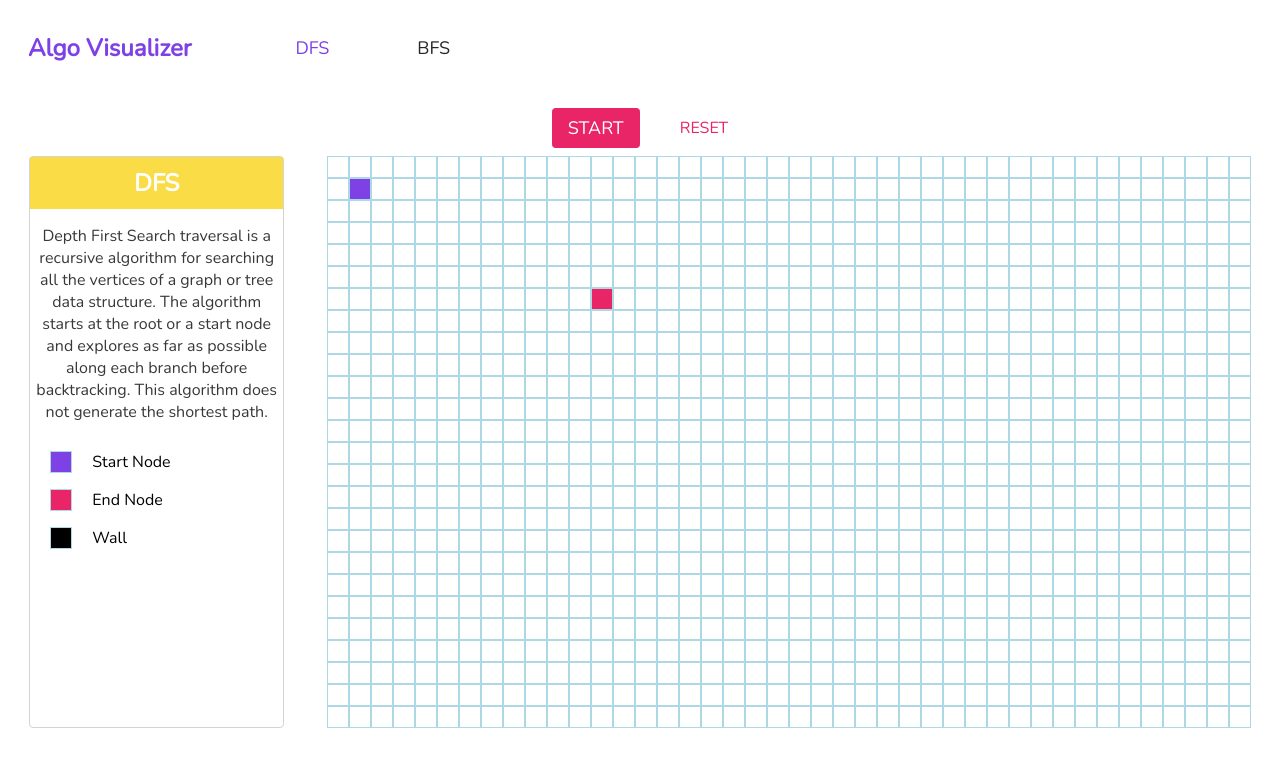
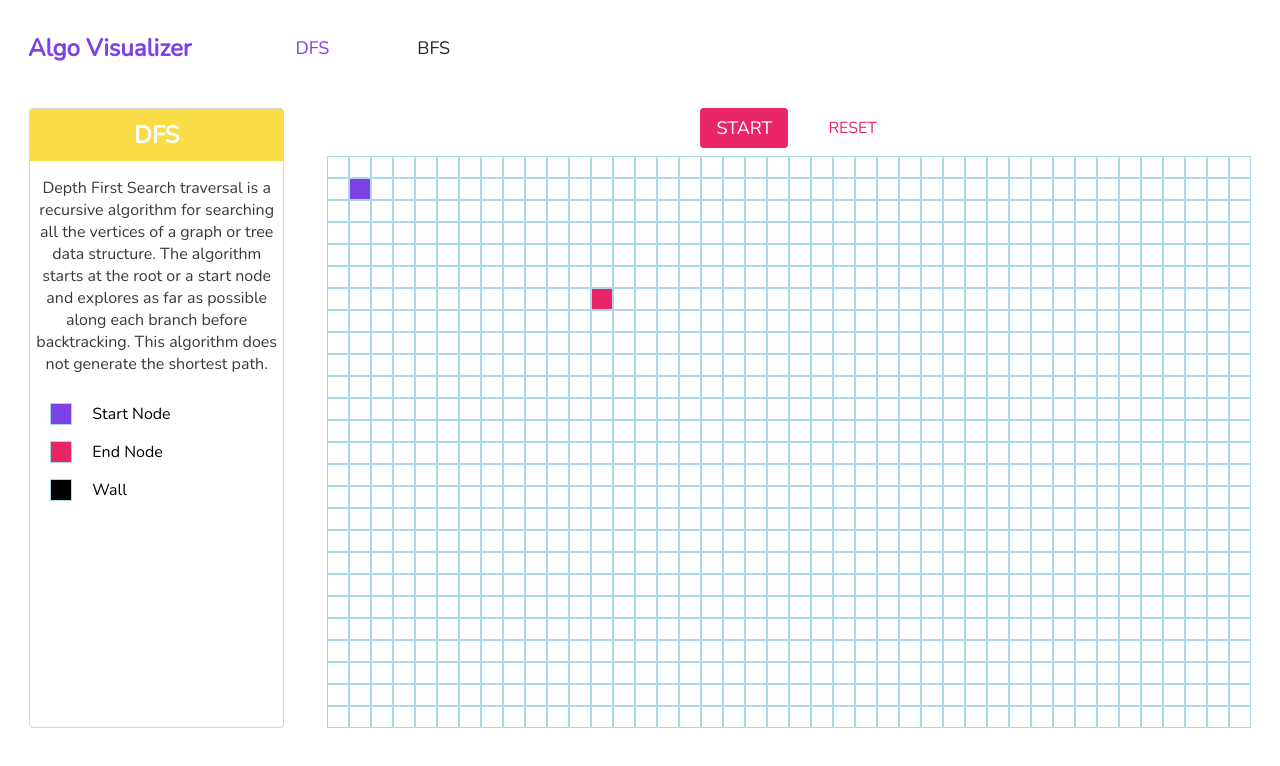
Before and after one commit to chitsimran/algo-visualizer, a React (Create React App) app: page / in a window 1280 px wide. Shown: the top 766 px of the page. Built offline with nearby package versions, Linux system fonts and the light colour scheme.

Commit message:
reposition start and reset buttons

```diff
--- a/src/components/AlgoWrapper/index.js
+++ b/src/components/AlgoWrapper/index.js
@@ -4,10 +4,11 @@ import { initializeGrid, useWindowSize } from "../../util";
 import Grid from "../Grid";
 import GridHeader from "../GridHeader";
 import InfoComponent from "../InfoComponent";
-import { AlgoWrapperBody, AlgoWrapperContainer } from "./style";
+import { AlgoWrapperBody, AlgoWrapperContainer, GridWrapper } from "./style";
 
 const AlgoWrapper = ({ algoFunction, speed, visualizePath = false, header, bodyText, legendKeys = [] }) => {
     const [grid, setGrid] = useState([]);
+    const [isDisabled, setIsDisabled] = useState(false);
     const size = useWindowSize();
     const [toggleReset, setToggleReset] = useState(true);
     const [startNode, setStartNode] = useState({ row: 1, col: 1 });
@@ -20,6 +21,9 @@ const AlgoWrapper = ({ algoFunction, speed, visualizePath = false, header, bodyT
 
     return (
         <AlgoWrapperContainer>
+            <AlgoWrapperBody>
+                <InfoComponent header={header} bodyText={bodyText} legendKeys={legendKeys} />
+                <GridWrapper>
                     <GridHeader
                         grid={grid}
                         setGrid={setGrid}
@@ -30,10 +34,9 @@ const AlgoWrapper = ({ algoFunction, speed, visualizePath = false, header, bodyT
                         visualizePath={visualizePath}
                         toggleReset={toggleReset}
                         setToggleReset={setToggleReset}
+                        isDisabled={isDisabled}
+                        setIsDisabled={setIsDisabled}
                     />
-
-            <AlgoWrapperBody>
-                <InfoComponent header={header} bodyText={bodyText} legendKeys={legendKeys} />
                     <Grid
                         grid={grid}
                         setGrid={setGrid}
@@ -41,7 +44,10 @@ const AlgoWrapper = ({ algoFunction, speed, visualizePath = false, header, bodyT
                         setStartNode={setStartNode}
                         endNode={endNode}
                         setEndNode={setEndNode}
+                        isDisabled={isDisabled}
+                        setIsDisabled={setIsDisabled}
                     />
+                </GridWrapper>
             </AlgoWrapperBody>
         </AlgoWrapperContainer>
     );
--- a/src/components/AlgoWrapper/style.js
+++ b/src/components/AlgoWrapper/style.js
@@ -12,3 +12,5 @@ export const AlgoWrapperBody = styled.div`
         flex-direction: column;
     }
 `;
+
+export const GridWrapper = styled.div``;
--- a/src/components/Grid/style.js
+++ b/src/components/Grid/style.js
@@ -8,4 +8,5 @@ export const GridContainer = styled.div`
 
 export const GridRow = styled.div`
     display: flex;
+    justify-content: center;
 `;
```
Lines whose indentation alone changed are shown as unchanged.
